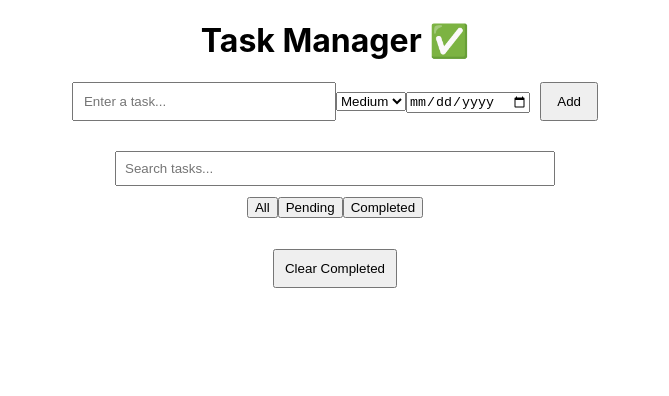
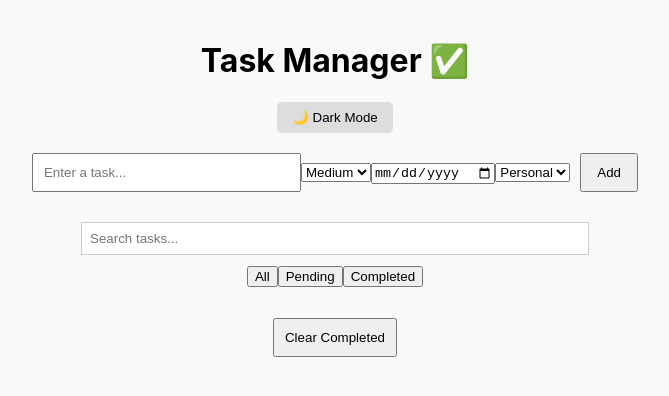
Before and after one commit to Alfat393CSE/task_manager_react, a React (Create React App) app: page / in a window 1280 px wide. Shown: the top 396 px of the page, without its empty margins (305-974 px from the left). Built offline with nearby package versions, Linux system fonts and the light colour scheme.

Commit message:
feature add commit

```diff
--- a/package.json
+++ b/package.json
@@ -35,5 +35,10 @@
       "last 1 firefox version",
       "last 1 safari version"
     ]
+  },
+  "devDependencies": {
+    "autoprefixer": "^10.4.21",
+    "postcss": "^8.5.6",
+    "tailwindcss": "^4.1.12"
   }
 }
--- a/src/App.js
+++ b/src/App.js
@@ -6,22 +6,27 @@ function App() {
   const [tasks, setTasks] = useState([]);
   const [search, setSearch] = useState("");
   const [filter, setFilter] = useState("all");
+  const [darkMode, setDarkMode] = useState(false);
 
-  // Load tasks from localStorage
+  // Load tasks + dark mode from localStorage
   useEffect(() => {
     const storedTasks = JSON.parse(localStorage.getItem("tasks")) || [];
     setTasks(storedTasks);
+
+    const storedDarkMode = JSON.parse(localStorage.getItem("darkMode")) || false;
+    setDarkMode(storedDarkMode);
   }, []);
 
-  // Save tasks to localStorage
+  // Save tasks + dark mode to localStorage
   useEffect(() => {
     localStorage.setItem("tasks", JSON.stringify(tasks));
-  }, [tasks]);
+    localStorage.setItem("darkMode", JSON.stringify(darkMode));
+  }, [tasks, darkMode]);
 
-  const addTask = (task, priority, dueDate) => {
+  const addTask = (task, priority, dueDate, category) => {
     setTasks([
       ...tasks,
-      { id: Date.now(), text: task, completed: false, priority, dueDate },
+      { id: Date.now(), text: task, completed: false, priority, dueDate, category },
     ]);
   };
 
@@ -45,7 +50,7 @@ function App() {
     setTasks(tasks.filter((task) => !task.completed));
   };
 
-  // Filter & Search
+  // Filter + Search
   const filteredTasks = tasks.filter((task) => {
     const matchesSearch = task.text.toLowerCase().includes(search.toLowerCase());
     if (filter === "completed") return task.completed && matchesSearch;
@@ -54,8 +59,33 @@ function App() {
   });
 
   return (
-    <div style={{ maxWidth: "600px", margin: "auto", textAlign: "center" }}>
+    <div
+      style={{
+        maxWidth: "700px",
+        margin: "auto",
+        textAlign: "center",
+        padding: "20px",
+        background: darkMode ? "#222" : "#f9f9f9",
+        color: darkMode ? "#fff" : "#000",
+        minHeight: "100vh",
+      }}
+    >
       <h1>Task Manager ✅</h1>
+
+      {/* Dark Mode Toggle */}
+      <button
+        onClick={() => setDarkMode(!darkMode)}
+        style={{
+          marginBottom: "20px",
+          padding: "8px 15px",
+          background: darkMode ? "#444" : "#ddd",
+          border: "none",
+          borderRadius: "5px",
+          cursor: "pointer",
+        }}
+      >
+        {darkMode ? "☀️ Light Mode" : "🌙 Dark Mode"}
+      </button>
 
       <TaskForm addTask={addTask} />
 
@@ -65,7 +95,14 @@ function App() {
         placeholder="Search tasks..."
         value={search}
         onChange={(e) => setSearch(e.target.value)}
-        style={{ padding: "8px", margin: "10px 0", width: "70%" }}
+        style={{
+          padding: "8px",
+          margin: "10px 0",
+          width: "70%",
+          background: darkMode ? "#333" : "#fff",
+          color: darkMode ? "#fff" : "#000",
+          border: "1px solid #ccc",
+        }}
       />
 
       {/* Filters */}
--- a/src/components/TaskForm.js
+++ b/src/components/TaskForm.js
@@ -4,14 +4,16 @@ function TaskForm({ addTask }) {
   const [text, setText] = useState("");
   const [priority, setPriority] = useState("Medium");
   const [dueDate, setDueDate] = useState("");
+  const [category, setCategory] = useState("Personal");
 
   const handleSubmit = (e) => {
     e.preventDefault();
     if (!text.trim()) return;
-    addTask(text, priority, dueDate);
+    addTask(text, priority, dueDate, category);
     setText("");
     setPriority("Medium");
     setDueDate("");
+    setCategory("Personal");
   };
 
   return (
@@ -21,18 +23,28 @@ function TaskForm({ addTask }) {
         value={text}
         onChange={(e) => setText(e.target.value)}
         placeholder="Enter a task..."
-        style={{ padding: "10px", width: "40%" }}
+        style={{ padding: "10px", width: "35%" }}
       />
+
       <select value={priority} onChange={(e) => setPriority(e.target.value)}>
         <option>High</option>
         <option>Medium</option>
         <option>Low</option>
       </select>
+
       <input
         type="date"
         value={dueDate}
         onChange={(e) => setDueDate(e.target.value)}
       />
+
+      <select value={category} onChange={(e) => setCategory(e.target.value)}>
+        <option>Work</option>
+        <option>Personal</option>
+        <option>Study</option>
+        <option>Other</option>
+      </select>
+
       <button type="submit" style={{ padding: "10px 15px", marginLeft: "10px" }}>
         Add
       </button>
--- a/src/components/TaskItem.js
+++ b/src/components/TaskItem.js
@@ -19,6 +19,7 @@ function TaskItem({ task, toggleTask, deleteTask, editTask }) {
         display: "flex",
         justifyContent: "space-between",
         alignItems: "center",
+        background: task.completed ? "#e0ffe0" : "#fff",
       }}
     >
       {isEditing ? (
@@ -43,7 +44,16 @@ function TaskItem({ task, toggleTask, deleteTask, editTask }) {
           >
             {task.text} {" "}
             <small>({task.priority})</small> {" "}
-            {task.dueDate && <small>📅 {task.dueDate}</small>}
+            {task.dueDate && <small>📅 {task.dueDate}</small>} {" "}
+            <span style={{
+              background: "#ddd",
+              borderRadius: "5px",
+              padding: "2px 6px",
+              marginLeft: "10px",
+              fontSize: "0.8em"
+            }}>
+              {task.category}
+            </span>
           </span>
           <button onClick={() => setIsEditing(true)}>✏️</button>
           <button onClick={() => deleteTask(task.id)}>❌</button>
```
Also changed, not shown: 1 other file (tests, documents, lock files or other folders).
